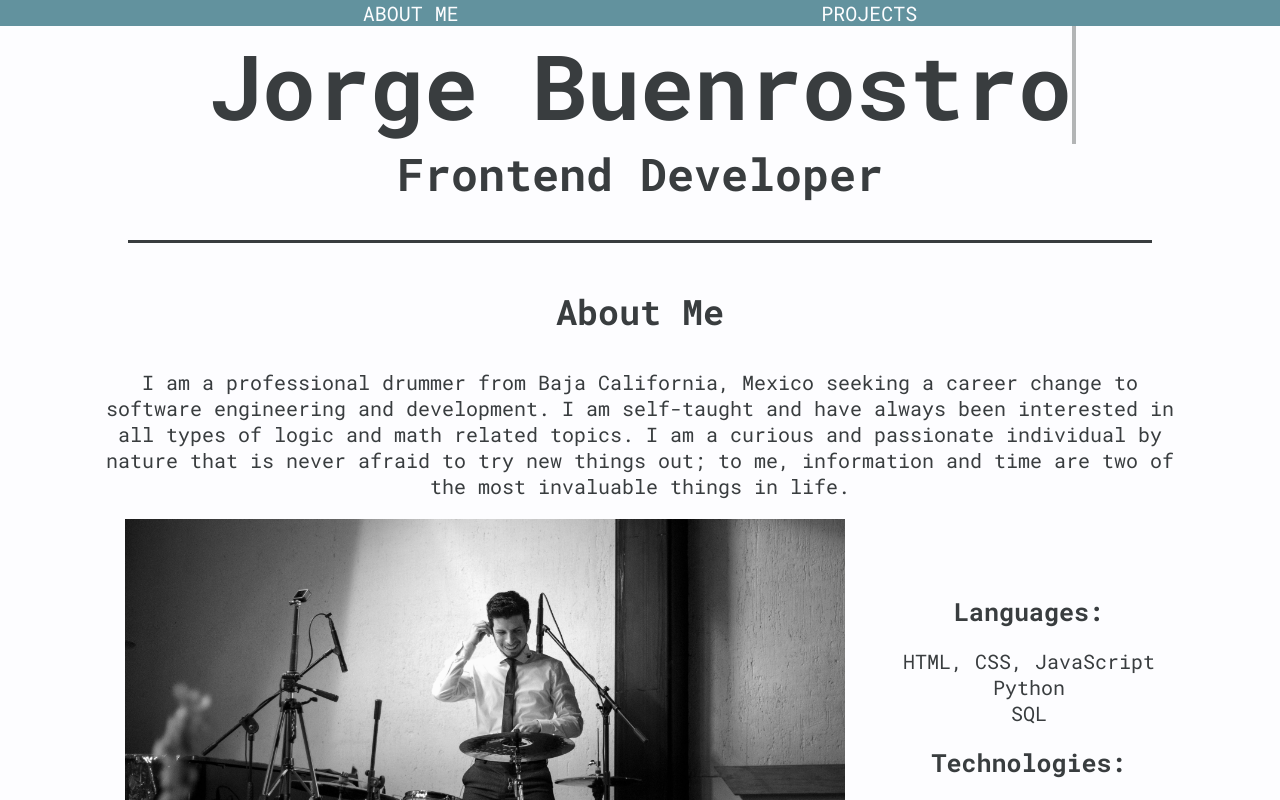
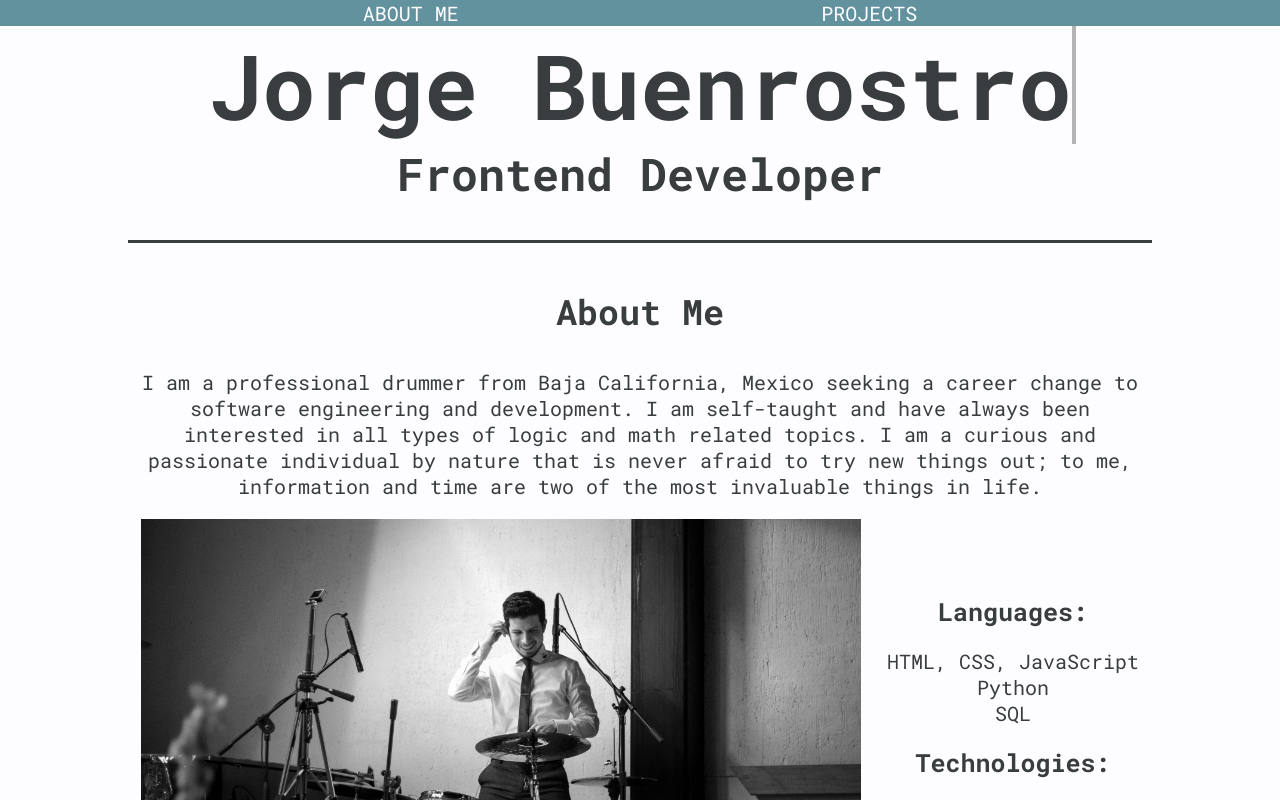
Before and after one commit to jlbmontejano/personal-portfolio, a React (Create React App) app: page / in a window 1280 px wide. Shown: the top 800 px of the page. Built offline with nearby package versions, Linux system fonts and the light colour scheme.

Commit message:
changed the anchor for about me

```diff
--- a/src/App.css
+++ b/src/App.css
@@ -63,7 +63,7 @@ h1::after {
 
 .main-body {
   margin: 0 auto;
-  width: 75%;
+  width: 90%;
 }
 
 img {
@@ -90,7 +90,7 @@ a {
 
 @media (min-width: 700px) {
   .main-body {
-    width: 85%;
+    width: 80%;
   }
 }
 
--- a/src/Components/AboutMe.js
+++ b/src/Components/AboutMe.js
@@ -3,7 +3,7 @@ import imgSource from "./images/my-photo.jpg";
 
 const AboutMe = () => {
   return (
-    <div  id="about-me">
+    <div>
       <h3>About Me</h3>
       <p>
         I am a professional drummer from Baja California, Mexico seeking a
--- a/src/Components/Home.js
+++ b/src/Components/Home.js
@@ -5,7 +5,7 @@ const Home = () => {
     <div>
       <h1>Jorge Buenrostro</h1>
       <h2>Frontend Developer</h2>
-      <hr />
+      <hr id="about-me" />
     </div>
   );
 };
```
